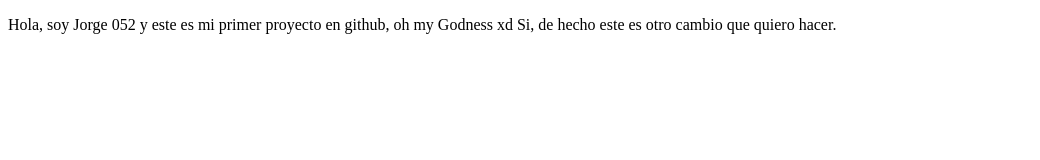
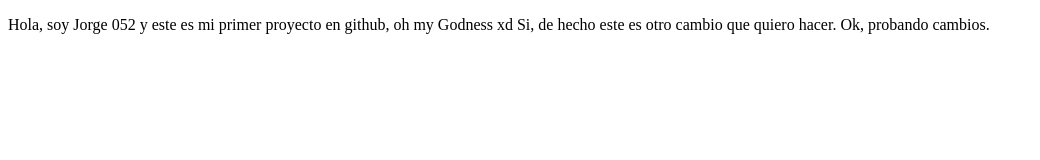
Before and after one commit to Jama2606/Proyectocurso, a plain HTML site: page index.html in a window 1280 px wide. Shown: the whole page, without its empty margins (0-1040 px from the left). Drawn offline with Linux system fonts and the light colour scheme.

Commit message:
Otro cambio

```diff
--- a/index.html
+++ b/index.html
@@ -10,6 +10,7 @@
     <p>
         Hola, soy Jorge 052 y este es mi primer proyecto en github, oh my Godness xd
         Si, de hecho este es otro cambio que quiero hacer.
+        Ok, probando cambios.
     </p>
 </body>
 </html>
```
